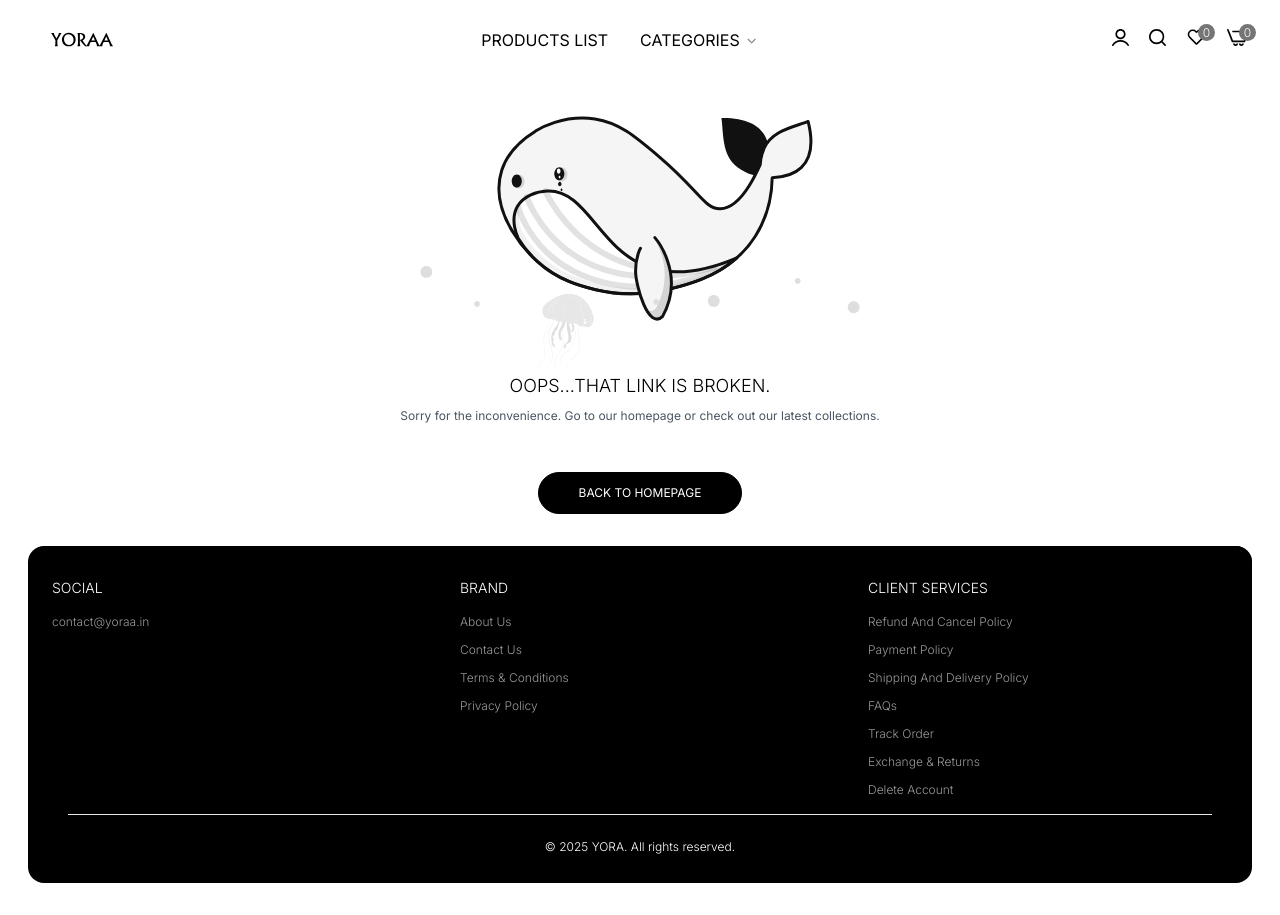
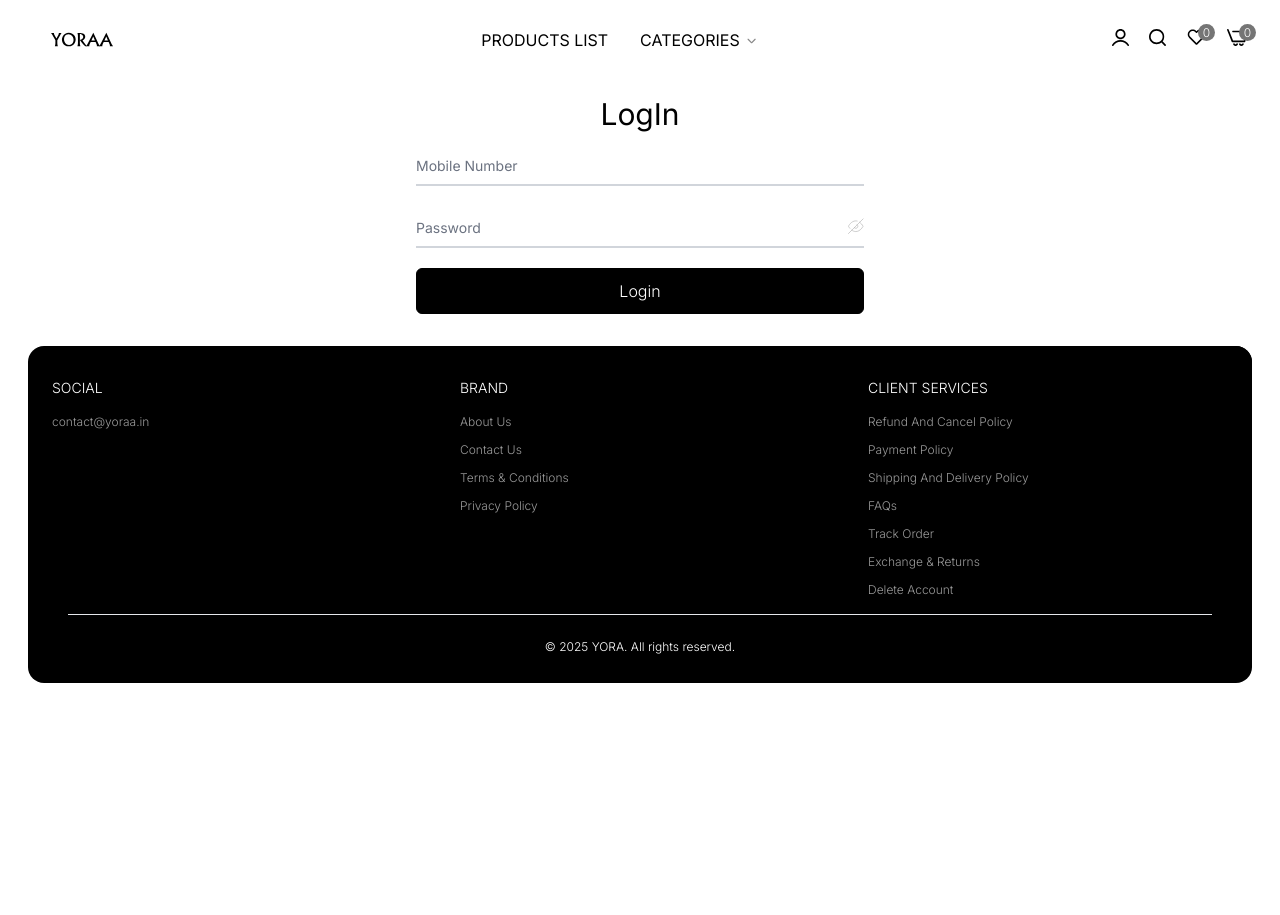
Before and after one commit to insomniac27/yora-frontend, a React (Vite) app: page /login in a window 1280 px wide. After the commit the page ends 800 px from the top, so only its background shows below. Built offline with nearby package versions, Linux system fonts and the light colour scheme.

Commit message:
added vercel.json

```diff
--- a/src/App.jsx
+++ b/src/App.jsx
@@ -17,6 +17,7 @@ import RefundAndCancel from "./pages/RefundAndCancel";
 import PageNotFound from "./pages/PageNotFound";
 import DeleteAccount from "./pages/DeleteAccount";
 import AboutUs from "./pages/AboutUs";
+import Login from "./pages/Login";
 
 
 
@@ -38,6 +39,7 @@ const App = () => {
         <Route path="/refund-cancel" element={<RefundAndCancel />} />
         <Route path="/remove-account" element={<DeleteAccount />} />
         <Route path="/about-us" element={<AboutUs />} />
+        <Route path="/login" element={<Login />} />
 
         <Route path="*" element={<PageNotFound />} />
       </Routes>
--- a/src/components/Header.jsx
+++ b/src/components/Header.jsx
@@ -139,6 +139,8 @@ const Header = () => {
         <div className="flex sm:gap-5 gap-2">
           {/* "Profile Btn" */}
           <div className=" sm:block hidden">
+            <Link to="/login">
+
             <button className=" hover:text-[#909090]">
               <svg
                 width="17"
@@ -151,6 +153,7 @@ const Header = () => {
                 <path d="M8.49966 10.2C9.83622 10.2002 11.1195 9.67091 12.0732 8.72594C13.027 7.78097 13.5752 6.49588 13.5997 5.14718C13.5997 3.78206 13.0623 2.47286 12.1059 1.50757C11.1495 0.542291 9.85226 0 8.49966 0C7.14705 0 5.84985 0.542291 4.89341 1.50757C3.93698 2.47286 3.39966 3.78206 3.39966 5.14718C3.42416 6.49588 3.97228 7.78097 4.92607 8.72594C5.87987 9.67091 7.1631 10.2002 8.49966 10.2ZM5.09966 5.14718C5.09966 4.2371 5.45787 3.3643 6.09549 2.72078C6.73312 2.07725 7.59792 1.71573 8.49966 1.71573C9.40139 1.71573 10.2662 2.07725 10.9038 2.72078C11.5414 3.3643 11.8997 4.2371 11.8997 5.14718C11.8997 6.05726 11.5414 6.93006 10.9038 7.57359C10.2662 8.21711 9.40139 8.57864 8.49966 8.57864C7.59792 8.57864 6.73312 8.21711 6.09549 7.57359C5.45787 6.93006 5.09966 6.05726 5.09966 5.14718Z"></path>
               </svg>
             </button>
+            </Link>
           </div>
           {/* "Search Btn" */}
           <div>
--- /dev/null
+++ b/src/pages/Login.jsx
@@ -0,0 +1,110 @@
+import React, { useRef, useState } from "react";
+
+
+const Login = () => {
+  const [showPassword, setShowPassword] = useState(false);
+
+  const [password,setPassword] =useState("")
+  const [mobile, setMobile] = useState("");
+
+
+  const togglePasswordVisibility = () => {
+    setShowPassword(!showPassword);
+  };
+
+  function submitHandler(e){
+    e.preventDefault()
+    console.log(password)
+    console.log(mobile)
+  }
+
+
+  return (
+    <div className="max-h-full w-full">
+      <h1 className="w-full text-center  text-3xl my-3">LogIn </h1>
+
+      <form onSubmit={submitHandler} className="max-w-md mx-auto">
+        {/* Mobile Number Field */}
+        <div className="relative z-0 w-full mb-5 group">
+          <input
+            type="tel"
+            name="mobile"
+          value={mobile}
+          onChange={(e)=>setMobile(e.target.value)}
+            className="block py-2.5 px-0 w-full text-sm text-gray-900 bg-transparent border-0 border-b-2 border-gray-300 appearance-none focus:outline-none focus:ring-0 focus:border-blue-600 peer"
+            placeholder=" "
+            required
+          />
+          <label
+            htmlFor="mobile_number"
+            className="peer-focus:font-medium absolute text-sm text-gray-500 duration-300 transform -translate-y-6 scale-75 top-3 -z-10 origin-[0] peer-focus:start-0 rtl:peer-focus:translate-x-1/4 peer-focus:text-blue-600 peer-placeholder-shown:scale-100 peer-placeholder-shown:translate-y-0 peer-focus:scale-75 peer-focus:-translate-y-6"
+          >
+            Mobile Number
+          </label>
+        </div>
+
+        {/* Password Field */}
+        <div className="relative z-0 w-full mb-5 group">
+          <input
+            type={showPassword ? "text" : "password"}
+            name="password"
+            value={password}
+            onChange={(e)=>setPassword(e.target.value)}
+            className="block py-2.5 px-0 w-full text-sm text-gray-900 bg-transparent border-0 border-b-2 border-gray-300 appearance-none focus:outline-none focus:ring-0 focus:border-blue-600 peer"
+            placeholder=" "
+            required
+          />
+          <label
+            htmlFor="password"
+            className="peer-focus:font-medium absolute text-sm text-gray-500 duration-300 transform -translate-y-6 scale-75 top-3 -z-10 origin-[0] peer-focus:start-0 rtl:peer-focus:translate-x-1/4 peer-focus:text-blue-600 peer-placeholder-shown:scale-100 peer-placeholder-shown:translate-y-0 peer-focus:scale-75 peer-focus:-translate-y-6"
+          >
+            Password
+          </label>
+          <button
+            type="button"
+            onClick={togglePasswordVisibility}
+            className="absolute right-0 top-3 focus:outline-none"
+          >
+            <svg
+              width="16"
+              height="16"
+              viewBox="0 0 16 16"
+              fill="none"
+              xmlns="http://www.w3.org/2000/svg"
+            >
+              <g clip-path="url(#clip0_724_8275)">
+                <path
+                  d="M3.81799 12.1821C4.9576 13.0508 6.34526 13.532 7.77799 13.5555C12.4447 13.5555 15.1113 8.22213 15.1113 8.22213C14.2821 6.67672 13.1319 5.32653 11.738 4.26213M9.17799 3.04879C8.71911 2.94138 8.24929 2.88769 7.77799 2.88879C3.11133 2.88879 0.444661 8.22213 0.444661 8.22213C0.849341 8.9792 1.33196 9.69195 1.88466 10.3488M6.36466 9.63546C6.54776 9.83196 6.76856 9.98956 7.01389 10.0989C7.25922 10.2082 7.52406 10.267 7.7926 10.2717C8.06114 10.2764 8.32789 10.227 8.57692 10.1265C8.82596 10.0259 9.05218 9.87615 9.2421 9.68623C9.43201 9.49631 9.58173 9.27009 9.68232 9.02105C9.78291 8.77202 9.83231 8.50527 9.82757 8.23673C9.82283 7.96819 9.76406 7.70336 9.65474 7.45803C9.54543 7.21269 9.38783 6.99189 9.19133 6.80879M15.1113 0.888794L0.444661 15.5555"
+                  stroke="#ABABAB"
+                  stroke-width="0.584071"
+                  stroke-linecap="round"
+                  stroke-linejoin="round"
+                />
+              </g>
+              <defs>
+                <clipPath id="clip0_724_8275">
+                  <rect
+                    width="16"
+                    height="16"
+                    fill="white"
+                    transform="matrix(-1 0 0 1 16 0)"
+                  />
+                </clipPath>
+              </defs>
+            </svg>
+          </button>
+        </div>
+
+        {/* Login Button */}
+        <button
+          type="submit"
+          className="text-white bg-black font-light border-black border-[1px] rounded-md w-full px-5 py-2.5 text-center"
+        >
+          Login
+        </button>
+      </form>
+    </div>
+  );
+};
+
+export default Login;
```
Also changed, not shown: vercel.json (added).
